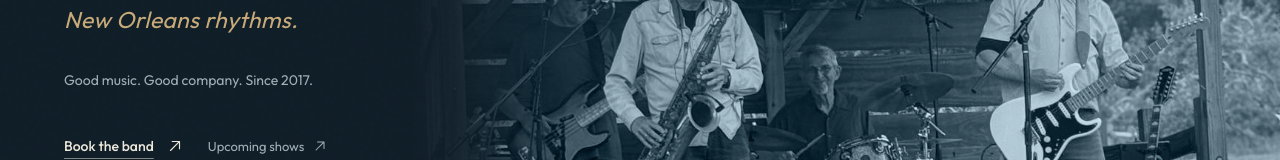
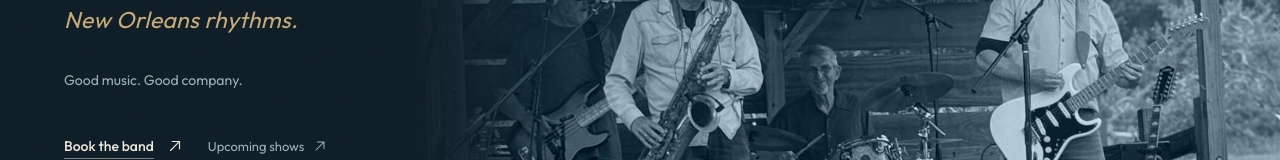
Before and after one commit to thiagobardini/thejimatkinsonband, a Next.js app: page / in a window 1280 px wide. Shown: the part 346-506 px from the top of the page. Built offline with nearby package versions, Linux system fonts and the light colour scheme; no server answers.

Commit message:
style: simplify hero section subline by removing redundant text for a cleaner presentation

```diff
--- a/src/app/page.tsx
+++ b/src/app/page.tsx
@@ -34,7 +34,7 @@ export default function Home() {
               <span className="hero-music-rhythms block">New Orleans rhythms.</span>
             </h1>
             <div className="hero-description intro-reveal">
-              <p className="hero-subline">Good music. Good company.<span className="hidden md:inline"> Since 2017.</span></p>
+              <p className="hero-subline">Good music. Good company.</p>
             </div>
             <div className="hero-actions intro-reveal flex flex-wrap items-center gap-x-6 gap-y-3">
               <MagneticLink href={band.emailHref} className="hero-booking inline-flex items-center gap-3"><span>Book the band</span><Icon name="arrowUpRight" size={18} /></MagneticLink>
```
